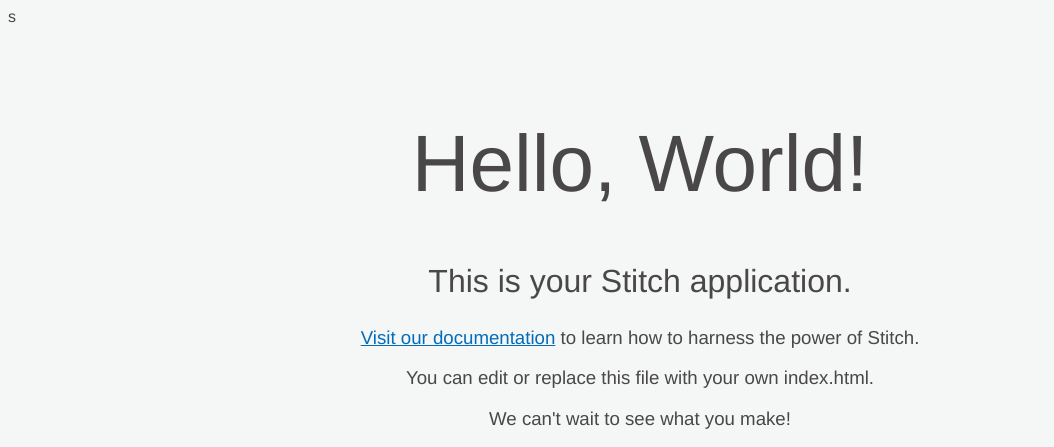
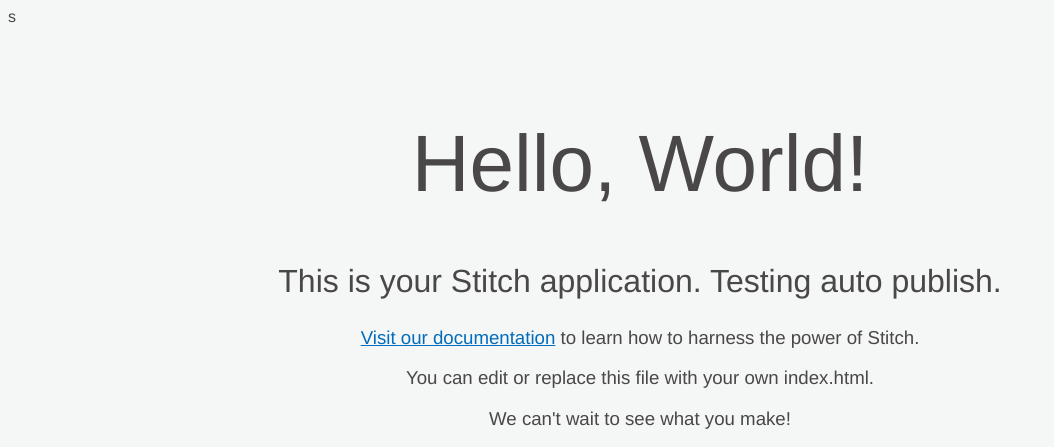
Before and after one commit to tsedgwick/hosting-example, a plain HTML site: page hosting/files/index.html in a window 1280 px wide. Shown: the top 447 px of the page, without its empty margins (0-1054 px from the left). Drawn offline with Linux system fonts and the light colour scheme.

Commit message:
Update index.html

```diff
--- a/hosting/files/index.html
+++ b/hosting/files/index.html
@@ -39,7 +39,7 @@ s
   <body>
     <div class="content">
       <h1>Hello, World!</h1>
-      <h2>This is your Stitch application.</h2>
+      <h2>This is your Stitch application. Testing auto publish.</h2>
       <div class="footer">
         <a href="https://docs.mongodb.com/stitch/">Visit our documentation</a> to learn how to harness the power of Stitch.
         <p>
```
